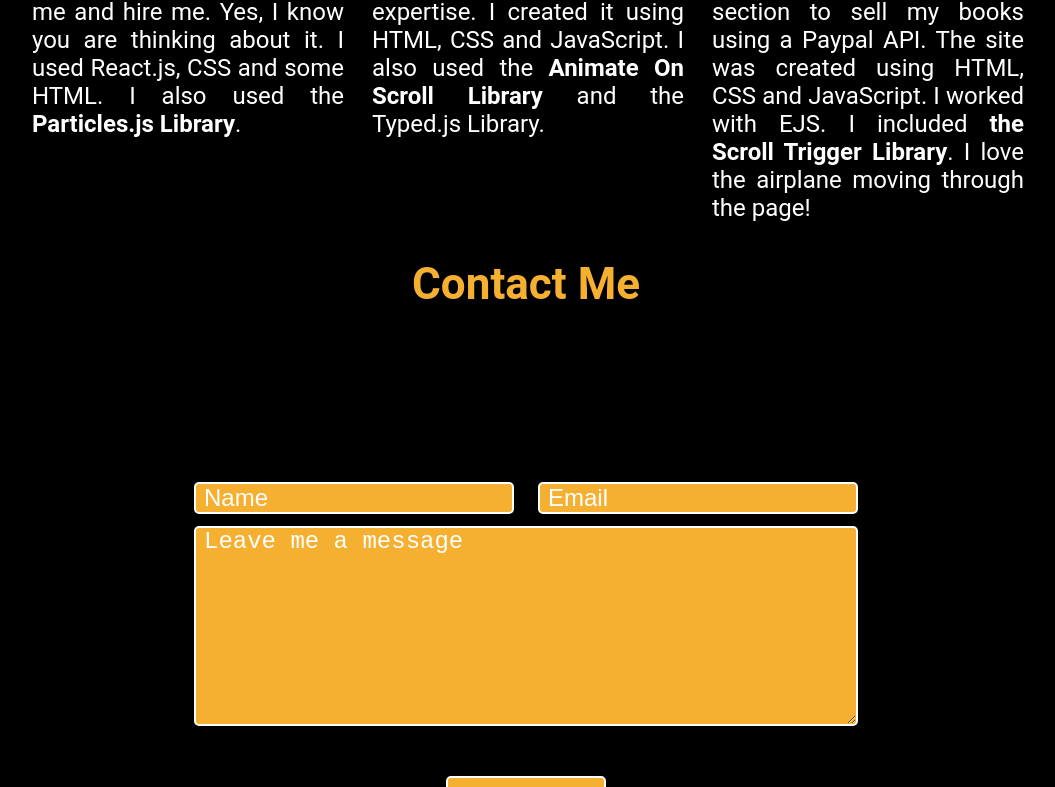
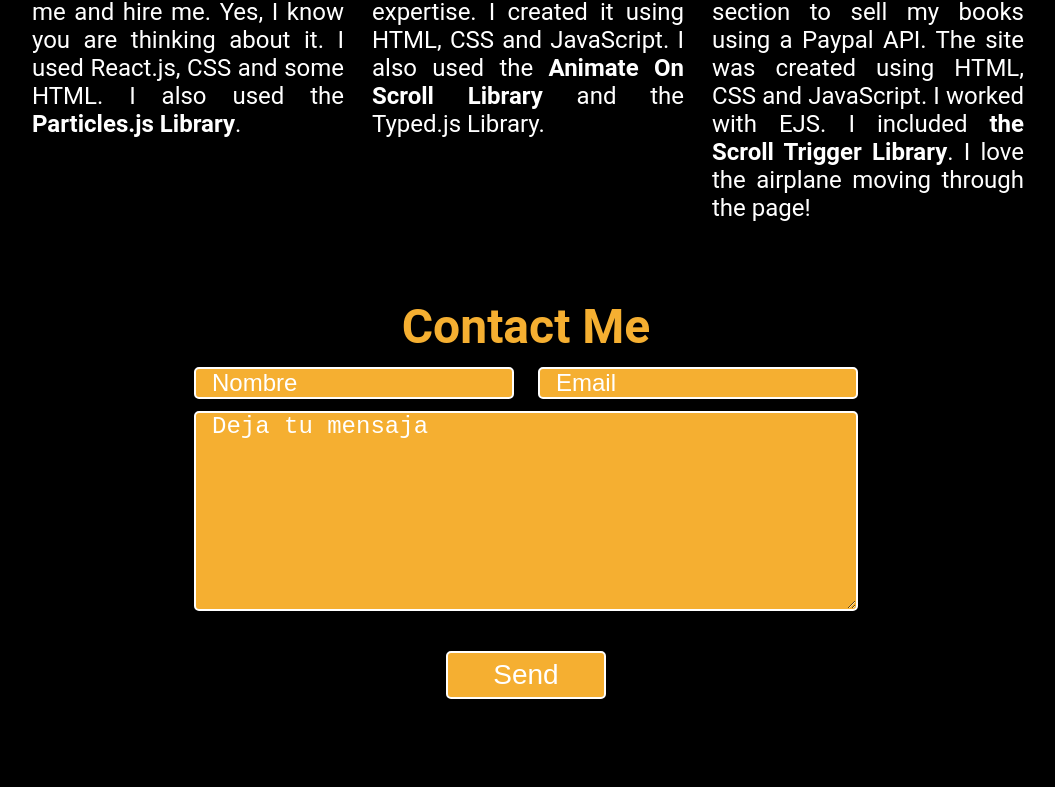
Before and after one commit to nicobonder/webdevportfolio, a React (Create React App) app: page / in a window 1280 px wide. Shown: the part 1991-2778 px from the top of the page, without its empty margins (114-1169 px from the left). Built offline with nearby package versions, Linux system fonts and the light colour scheme.

Commit message:
contact finished

```diff
--- a/src/components/Contact.js
+++ b/src/components/Contact.js
@@ -1,88 +1,64 @@
-import React, { useState } from "react";
-import { Formik, Form, Field, ErrorMessage } from 'formik';
+// Make sure to run npm install @formspree/react
+// For more help visit https://formspr.ee/react-help
+import React from 'react';
 import { useForm, ValidationError } from '@formspree/react';
 
-const Contact = () => {
-    const [formSent, setFormSent] = useState(false);
-
+export default function Contacto() {
+  const [state, handleSubmit] = useForm("mqknqpqg");
+  if (state.succeeded) {
+      return <p className='thanksContact'>Thanks for your message!</p>;
+  }
   return (
-        <section className="contactSection">
+      <section className='myForm'>
         <h2>Contact Me</h2>
-            <Formik
-                initialValues={{
-                    name: '',
-                    email: '',
-                    text: ''
-                }}
-                validate={(values) => {
-                    let errores = {};
-
-                    if(!values.name){
-                        errores.name = 'Please enter a name'
-                    } else if(!/^[a-zA-ZÀ-ÿ\s]{1,40}$/.test(values.name)) {
-                        errores.name = 'Please use only letters and spaces'
-                    }
-
-                    if(!values.email){
-                        errores.email = 'Please enter your email'
-                    } else if (!/^[a-zA-Z0-9_.+-]+@[a-zA-Z0-9-]+\.[a-zA-Z0-9-.]+$/.test(values.email)){
-                        errores.email = 'Invalid email adress.'
-                    }
-
-                    if(!values.text){
-                        errores.text = 'Please enter your message'
-                    }
-
-                    return errores;
-                }}
-
-                onSubmit={(values, { resetForm }) => {
-                    resetForm();
-					console.log('Form sent');
-					setFormSent(true);
-					setTimeout(() => setFormSent(false), 5000);
-                }}
-            >
-
-            {( {errors} ) => (
-                <form className="myForm" action="https://formspree.io/f/mqknqepr" method="post">
+        <form onSubmit={handleSubmit}>
             <div className="data">
                 <label htmlFor="name"></label>
-                        <Field className="nameInput"
-                            type="text"
+                <input
                     id="name"
+                    type="name"
                     name="name"
-                            placeholder="Name"
+                    placeholder='Nombre'
+                    required={true}
+                    minLength= "4"
+                />
 
-                        />
-                        <ErrorMessage name="name" component={() => (<div className="error">{errors.name}</div>)} />
-                        <label htmlFor="mail"></label>
-                        <Field className="emailInput"
+                <label htmlFor="email"></label>
+                <input
+                    id="email"
                     type="email"
                     name="email"
-                            id="email"
-                            placeholder="Email"
-
-                        />
-                        <ErrorMessage name="email" component={() => (<div className="error">{errors.email}</div>)} />
-                    </div>
-                    <div>
-                        <Field name="text" as="textarea" placeholder="Leave me a message"
+                    placeholder='Email'
+                    required={true}
                 />
             </div>
-                    <ErrorMessage name="text" component={() => (<div className="error">{errors.text}</div>)} />
+            <ValidationError className="validationError"
+                prefix=""
+                field="email"
+                errors={state.errors}
+            />
 
-                    <button type="submit"
-                        className="send">Submit</button>
-                    {formSent && <p className="success">Form sent successfully! Thanks!</p>}
+            <textarea
+                id="text"
+                name="text"
+                placeholder='Deja tu mensaja'
+                required={true}
+                minLength= "20"
+            />
+            <ValidationError
+                prefix="text"
+                field="text"
+                errors={state.errors}
+            />
+            <button type="submit" disabled={state.submitting}>
+               Send
+            </button>
         </form>
-            )}
-
-            </Formik>
-
     </section>
   );
 }
-
-
-    export default Contact;
+function App() {
+  return (
+    <Contacto />
+  );
+}
--- a/src/components/Contacto.js
+++ b/src/components/Contacto.js
@@ -6,7 +6,7 @@ import { useForm, ValidationError } from '@formspree/react';
 export default function Contacto() {
   const [state, handleSubmit] = useForm("mqknqpqg");
   if (state.succeeded) {
-      return <p>Gracias por contactarte</p>;
+      return <p className='thanksContact'>Gracias por contactarte</p>;
   }
   return (
       <section className='myForm'>
@@ -32,8 +32,8 @@ export default function Contacto() {
                     required={true}
                 />
             </div>
-            <ValidationError
-                prefix="Por favor, escribe tu email"
+            <ValidationError className="validationError"
+                prefix=""
                 field="email"
                 errors={state.errors}
             />
--- a/src/style.css
+++ b/src/style.css
@@ -1729,7 +1729,7 @@
         width: 8rem;
         font-size: 0.6rem;
         margin-bottom: 0.3rem;
-
+        padding-left: 0.2rem;
     }
 
     form label {
@@ -1745,6 +1745,7 @@
         width: 16.6rem;
         height: 5rem;
         margin-bottom: 1rem;
+        padding-left: 0.2rem;
     }
 
     button{
@@ -1784,10 +1785,16 @@
         color: #F5AF31;
     }
 
-    ValidationError{
-        color: #e92b2d;
-        font-size: 1rem;
+    .validationError{
+        color: red;
+        font-size: 0.5rem;
         z-index: 2;
+        margin: -0.2rem 0 0.3rem 6.1rem;
+        text-transform: uppercase;
+    }
+
+    .thanksContact{
+        margin-top: 3rem;
     }
 
 }
```
Lines whose indentation alone changed are shown as unchanged.
